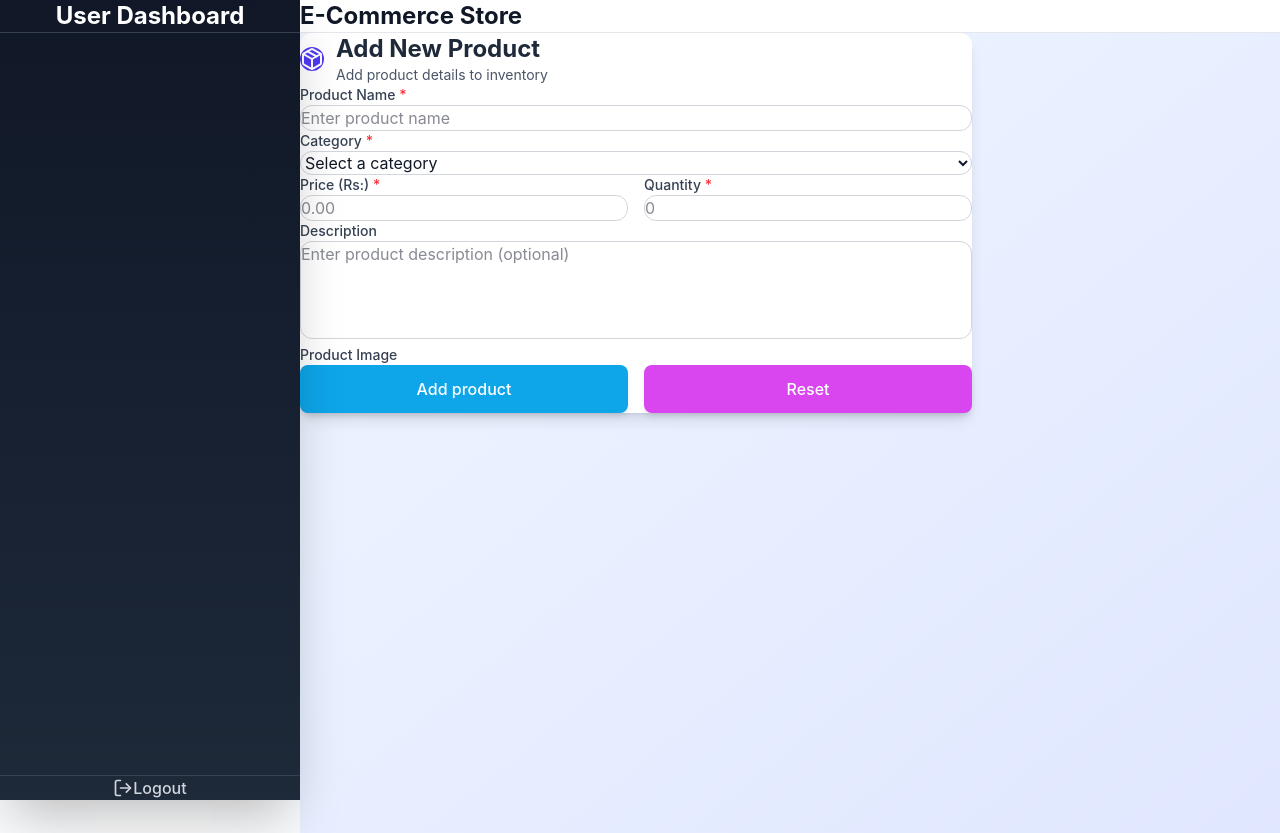
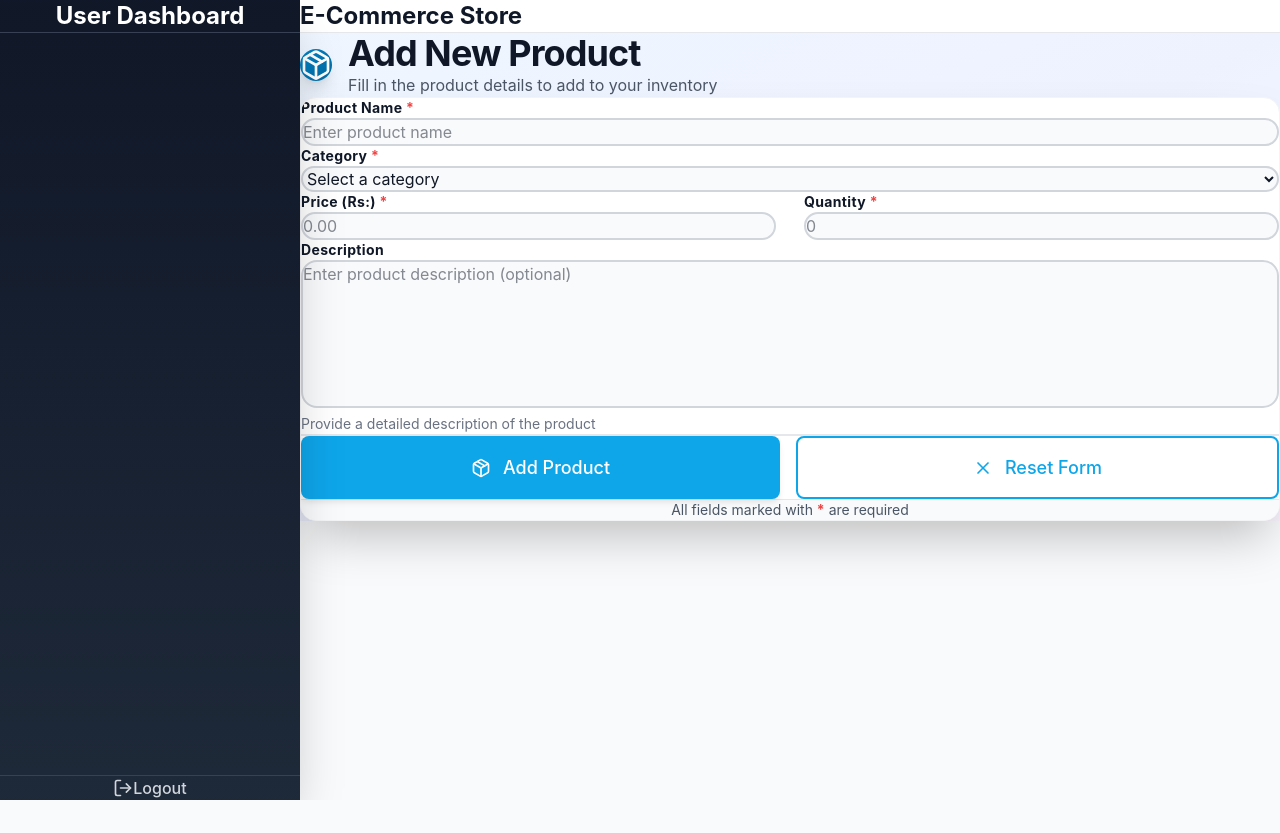
Before and after one commit to M-SBAB/Ecommerce, a React (Vite) app in the folder client/: page /Dashboard/AddProducts in a window 1280 px wide. After the commit the page ends 800 px from the top, so only its background shows below. Built offline with nearby package versions, Linux system fonts and the light colour scheme.

Commit message:
Improve Add Products Design

```diff
--- a/client/src/Pages/AddProducts/index.jsx
+++ b/client/src/Pages/AddProducts/index.jsx
@@ -1,9 +1,6 @@
 import React, { useState } from 'react';
 import { AlertCircle, Check, Package, Upload, X } from 'lucide-react';
 import { useForm } from 'react-hook-form';
-// import { useState } from 'react';
-
-// code for data connection with backend
 
 export default function AddProductForm() {
   const {
@@ -12,6 +9,7 @@ export default function AddProductForm() {
     reset,
     formState: { errors },
   } = useForm();
+
   const addProduct = async (data) => {
     const res = await fetch('http://localhost:5000/products/add', {
       method: 'POST',
@@ -28,87 +26,74 @@ export default function AddProductForm() {
     });
     const response = await res.json();
     console.log(response);
-    // console.log({name:data.addProductName,category:data.addProductCategory,
-    //     price:data.addProductPrice,quantity:data.addProductQuantity,
-    //     description:data.addProductDescription})
-    // if(response.addProduct){
-    // Navigate("/dashboard")
-
-    // else if(response.ErrorMessage){
-    //   alert(response.ErrorMessage)
-    // }
   };
 
   return (
-    <div className='min-h-screen bg-gradient-to-br from-blue-50 to-indigo-100'>
-      <div className='max-w-7xl mx-auto px-4 sm:px-6 lg:px-8 py-6 sm:py-8'>
-        <div className='max-w-2xl mx-auto space-y-6'>
-          <div className='bg-white rounded-lg shadow-lg p-6 sm:p-8'>
-            {/* Header */}
-            <div className='flex items-center gap-3 mb-6'>
-              <div className='bg-indigo-600 p-3 rounded-lg'>
-                <Package className='w-6 h-6 text-white' />
+    <div className='min-h-full bg-gradient-to-br from-blue-50 via-indigo-50 to-purple-50'>
+      <div className='h-full'>
+        {/* Page Header */}
+        <div className='mb-6'>
+          <div className='flex items-center gap-4 mb-3'>
+            <div className='bg-gradient-to-br from-primary-600 to-primary-700 p-4 rounded-xl shadow-lg'>
+              <Package className='w-8 h-8 text-white' />
             </div>
             <div>
-                <h1 className='text-2xl font-bold text-gray-800'>
+              <h1 className='text-3xl md:text-4xl font-bold text-gray-900 tracking-tight'>
                 Add New Product
               </h1>
-                <p className='text-sm text-gray-600'>
-                  Add product details to inventory
+              <p className='text-base text-gray-600 mt-1'>
+                Fill in the product details to add to your inventory
               </p>
             </div>
           </div>
+        </div>
 
-            {/* Success Message */}
-            {/* {success && (
-            <div className="mb-6 bg-green-50 border border-green-200 rounded-lg p-4 flex items-center gap-3">
-              <Check className="w-5 h-5 text-green-600" />
-              <span className="text-green-800 font-medium">Product added successfully!</span>
-            </div>
-          )} */}
-
-            {/* Form */}
-            <form onSubmit={handleSubmit(addProduct)}>
-              <div className='space-y-6'>
+        {/* Form Container */}
+        <div className='bg-white rounded-2xl shadow-2xl border border-gray-100 overflow-hidden h-full'>
+          <div className='p-6 sm:p-8 md:p-10 lg:p-12'>
+            <form onSubmit={handleSubmit(addProduct)} className='space-y-7'>
               {/* Product Name */}
               <div>
                 <label
                   htmlFor='name'
-                    className='block text-sm font-medium text-gray-700 mb-2'
+                  className='block text-sm font-bold text-gray-900 mb-3 tracking-wide'
                 >
-                    Product Name <span className='text-red-500'>*</span>
+                  Product Name <span className='text-error-500'>*</span>
                 </label>
                 <input
                   type='text'
                   name='name'
-                    className={`w-full px-4 py-2 border rounded-lg focus:ring-2 focus:ring-indigo-500 focus:border-transparent outline-none transition ${
-                      errors.name ? 'border-red-500' : 'border-gray-300'
+                  className={`w-full px-6 py-4 text-base border-2 rounded-xl focus:ring-2 focus:ring-primary-500 focus:border-primary-500 outline-none transition-all duration-200 ${
+                    errors.name
+                      ? 'border-error-500 bg-error-50'
+                      : 'border-gray-300 bg-gray-50 focus:bg-white'
                   }`}
                   placeholder='Enter product name'
-                    // code for backend
                   {...register('addProductName', { required: true })}
                 />
-                  {/* {errors.name && (
-                <div className="mt-2 flex items-center gap-2 text-red-600 text-sm">
-                  <AlertCircle className="w-4 h-4" />
-                  <span>{errors.name}</span>
+                {errors.addProductName && (
+                  <div className='mt-2 flex items-center gap-2 text-error-600 text-sm'>
+                    <AlertCircle className='w-4 h-4' />
+                    <span>Product name is required</span>
                   </div>
-              )} */}
+                )}
               </div>
 
               {/* Category */}
               <div>
                 <label
                   htmlFor='category'
-                    className='block text-sm font-medium text-gray-700 mb-2'
+                  className='block text-sm font-bold text-gray-900 mb-3 tracking-wide'
                 >
-                    Category <span className='text-red-500'>*</span>
+                  Category <span className='text-error-500'>*</span>
                 </label>
                 <select
                   id='category'
                   name='category'
-                    className={`w-full px-4 py-2 border rounded-lg focus:ring-2 focus:ring-indigo-500 focus:border-transparent outline-none transition ${
-                      errors.category ? 'border-red-500' : 'border-gray-300'
+                  className={`w-full px-6 py-4 text-base border-2 rounded-xl focus:ring-2 focus:ring-primary-500 focus:border-primary-500 outline-none transition-all duration-200 ${
+                    errors.category
+                      ? 'border-error-500 bg-error-50'
+                      : 'border-gray-300 bg-gray-50 focus:bg-white'
                   }`}
                   {...register('addProductCategory', { required: true })}
                 >
@@ -119,41 +104,42 @@ export default function AddProductForm() {
                   <option value='books'>Books</option>
                   <option value='home'>Home & Garden</option>
                   <option value='sports'>Sports</option>
-                    {/* coding for backend */}
                 </select>
-                  {errors.category && (
-                    <div className='mt-2 flex items-center gap-2 text-red-600 text-sm'>
+                {errors.addProductCategory && (
+                  <div className='mt-2 flex items-center gap-2 text-error-600 text-sm'>
                     <AlertCircle className='w-4 h-4' />
-                      <span>{errors.category}</span>
+                    <span>Please select a category</span>
                   </div>
                 )}
               </div>
 
               {/* Price and Quantity Row */}
-                <div className='grid grid-cols-1 md:grid-cols-2 gap-4'>
+              <div className='grid grid-cols-1 md:grid-cols-2 gap-7'>
                 {/* Price */}
                 <div>
                   <label
                     htmlFor='price'
-                      className='block text-sm font-medium text-gray-700 mb-2'
+                    className='block text-sm font-bold text-gray-900 mb-3 tracking-wide'
                   >
-                      Price (Rs:) <span className='text-red-500'>*</span>
+                    Price (Rs:) <span className='text-error-500'>*</span>
                   </label>
                   <input
                     type='number'
                     id='price'
                     name='price'
-                      className={`w-full px-4 py-2 border rounded-lg focus:ring-2 focus:ring-indigo-500 focus:border-transparent outline-none transition ${
-                        errors.price ? 'border-red-500' : 'border-gray-300'
+                    step='0.01'
+                    className={`w-full px-6 py-4 text-base border-2 rounded-xl focus:ring-2 focus:ring-primary-500 focus:border-primary-500 outline-none transition-all duration-200 ${
+                      errors.price
+                        ? 'border-error-500 bg-error-50'
+                        : 'border-gray-300 bg-gray-50 focus:bg-white'
                     }`}
                     placeholder='0.00'
-                      //code for backend
-                      {...register('addProductPrice', { required: true })}
+                    {...register('addProductPrice', { required: true, min: 0 })}
                   />
-                    {errors.price && (
-                      <div className='mt-2 flex items-center gap-2 text-red-600 text-sm'>
+                  {errors.addProductPrice && (
+                    <div className='mt-2 flex items-center gap-2 text-error-600 text-sm'>
                       <AlertCircle className='w-4 h-4' />
-                        <span>{errors.price}</span>
+                      <span>Valid price is required</span>
                     </div>
                   )}
                 </div>
@@ -162,25 +148,29 @@ export default function AddProductForm() {
                 <div>
                   <label
                     htmlFor='quantity'
-                      className='block text-sm font-medium text-gray-700 mb-2'
+                    className='block text-sm font-bold text-gray-900 mb-3 tracking-wide'
                   >
-                      Quantity <span className='text-red-500'>*</span>
+                    Quantity <span className='text-error-500'>*</span>
                   </label>
                   <input
                     type='number'
                     id='quantity'
                     name='quantity'
-                      className={`w-full px-4 py-2 border rounded-lg focus:ring-2 focus:ring-indigo-500 focus:border-transparent outline-none transition ${
-                        errors.quantity ? 'border-red-500' : 'border-gray-300'
+                    className={`w-full px-6 py-4 text-base border-2 rounded-xl focus:ring-2 focus:ring-primary-500 focus:border-primary-500 outline-none transition-all duration-200 ${
+                      errors.quantity
+                        ? 'border-error-500 bg-error-50'
+                        : 'border-gray-300 bg-gray-50 focus:bg-white'
                     }`}
                     placeholder='0'
-                      // code for backend
-                      {...register('addProductQuantity', { required: true })}
+                    {...register('addProductQuantity', {
+                      required: true,
+                      min: 1,
+                    })}
                   />
-                    {errors.quantity && (
-                      <div className='mt-2 flex items-center gap-2 text-red-600 text-sm'>
+                  {errors.addProductQuantity && (
+                    <div className='mt-2 flex items-center gap-2 text-error-600 text-sm'>
                       <AlertCircle className='w-4 h-4' />
-                        <span>{errors.quantity}</span>
+                      <span>Valid quantity is required</span>
                     </div>
                   )}
                 </div>
@@ -190,42 +180,50 @@ export default function AddProductForm() {
               <div>
                 <label
                   htmlFor='description'
-                    className='block text-sm font-medium text-gray-700 mb-2'
+                  className='block text-sm font-bold text-gray-900 mb-3 tracking-wide'
                 >
                   Description
                 </label>
                 <textarea
                   id='description'
                   name='description'
-                    rows='4'
-                    className='w-full px-4 py-2 border border-gray-300 rounded-lg focus:ring-2 focus:ring-indigo-500 focus:border-transparent outline-none transition resize-none'
+                  rows='6'
+                  className='w-full px-6 py-4 text-base border-2 border-gray-300 bg-gray-50 rounded-xl focus:ring-2 focus:ring-primary-500 focus:border-primary-500 focus:bg-white outline-none transition-all duration-200 resize-none'
                   placeholder='Enter product description (optional)'
-                    // code for backend
-                    {...register('addProductDescription', { required: true })}
+                  {...register('addProductDescription')}
                 />
-                </div>
-
-                {/* Product Image */}
-                <div>
-                  <label className='block text-sm font-medium text-gray-700 mb-2'>
-                    Product Image
-                  </label>
+                <p className='mt-2 text-sm text-gray-500'>
+                  Provide a detailed description of the product
+                </p>
               </div>
 
               {/* Buttons */}
-                <div className='flex gap-4 pt-4'>
-                  <button type='submit' className='btn-primary btn-lg btn-full'>
-                    Add product
+              <div className='flex flex-col sm:flex-row gap-4 pt-8 mt-8 border-t-2 border-gray-200'>
+                <button
+                  type='submit'
+                  className='btn-primary btn-xl flex-1 flex items-center justify-center gap-3 shadow-lg hover:shadow-xl'
+                >
+                  <Package className='w-5 h-5' />
+                  Add Product
                 </button>
                 <button
                   type='button'
-                    className='btn-secondary btn-lg btn-full'
+                  onClick={() => reset()}
+                  className='btn-outline btn-xl flex-1 flex items-center justify-center gap-3 hover:shadow-md'
                 >
-                    Reset
+                  <X className='w-5 h-5' />
+                  Reset Form
                 </button>
               </div>
+            </form>
           </div>
-            </form>
+
+          {/* Help Text - Moved inside form container */}
+          <div className='px-6 sm:px-8 md:px-10 lg:px-12 pb-6 bg-gray-50 border-t border-gray-200'>
+            <p className='text-sm text-gray-600 text-center py-4'>
+              All fields marked with{' '}
+              <span className='text-error-500 font-bold'>*</span> are required
+            </p>
           </div>
         </div>
       </div>
```
Lines whose indentation alone changed are shown as unchanged.
